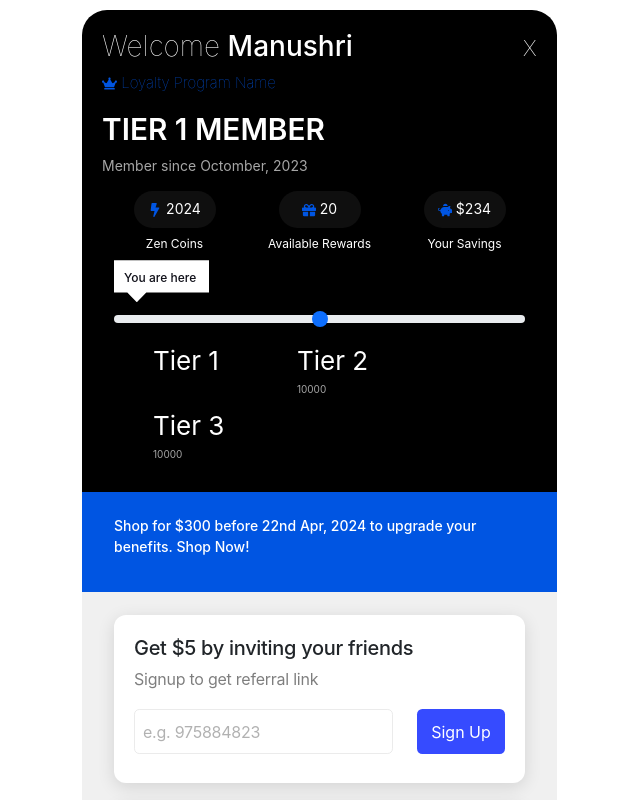
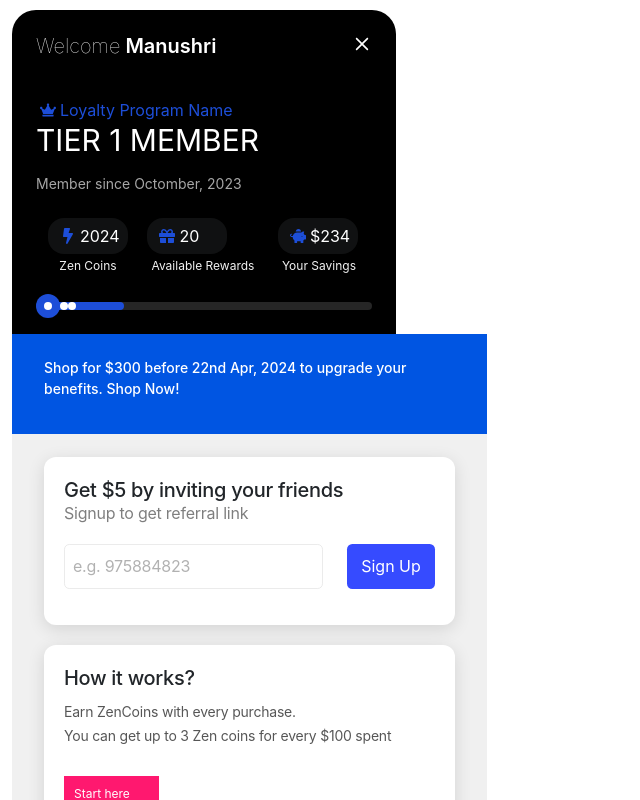
Before and after one commit to ShrutiMoradiy/new-projrct, a React (Create React App) app: page / in a window 1280 px wide. Shown: the top 800 px of the page, without its empty margins (0-640 px from the left). Built offline with nearby package versions, Linux system fonts and the light colour scheme.

Commit message:
add changes

```diff
--- a/src/App.css
+++ b/src/App.css
@@ -29,7 +29,7 @@
   padding: 20px;
   border-radius: 25px 25px 0px 0px;
 }
-span {
+/* span {
   font-weight: 100;
 }
 p {
@@ -55,7 +55,7 @@ p {
   text-align: left;
 
 }
-  /* .form-range {
+.form-range {
     margin-top: 35px;
   } */
 .form-label {
@@ -233,7 +233,6 @@ input::placeholder {
   left: 188px;
   gap: 0px;
   opacity: 0px;
-  angle: -180 deg;
 
 }
 .my-message{
--- a/src/App.js
+++ b/src/App.js
@@ -1,47 +1,57 @@
 import logo from './logo.svg';
 import './App.css';
 import { FaArrowUp, FaCheckDouble, FaCrown, FaBolt, FaGift, FaPiggyBank, FaRocketchat, FaCoins  } from "react-icons/fa";
+import { CgClose } from "react-icons/cg";
 
 function App() {
   return (
      <>
       <div className='container mt-10'>
-        <div className="App App-header">
-        <div class="row">
-          <div className='col-lg-11'>
-            <h3><span>Welcome</span> Manushri</h3>
+        <div className="bg-black w-96 rounded-t-3xl p-4">
+          <div class="flex justify-between">
+            <h3 className='text-xl leading-6 text-white font-semibold'><span className='font-thin'>Welcome</span> Manushri</h3>
+            <span className='text-white font-semibold text-xl'><CgClose /></span>
+
           </div>
-          <div className='col-lg-1'>
-            <h3><span>x</span></h3>
+          <p className='text-blue-700 flex pt-10'> <span className='p-1'> <FaCrown /> </span> Loyalty Program Name</p>
+          <h2 className='text-white text-3xl uppercase '>Tier 1 Member</h2>
+          <p className='text-sm text-white opacity-65 text-normal pt-3'>Member since Octomber, 2023</p>
+
+          <div className="container flex justify-between pt-4">
+            <div className='text-white'>
+              <button className='bg-gray-400 rounded-2xl w-20 h-9 bg-opacity-10 teaxt-center flex items-center text-center p-2'>
+              <span className='text-blue-700 p-1'> <FaBolt /> </span>2024</button>
+              <p className="text-xs tetx-normal text-center p-1 opacity-95">Zen Coins</p>
+            </div>
+
+            <div className='text-white'>
+              <button className='bg-gray-400 rounded-2xl w-20 h-9 bg-opacity-10 teaxt-center flex items-center text-center p-2'>
+              <span className='text-blue-700 p-1'> <FaGift /> </span> 20</button>
+              <p className="text-xs tetx-normal text-center p-1 opacity-95">Available Rewards</p>
+            </div>
+
+            <div className='text-white'>
+              <button className='bg-gray-400 rounded-2xl w-20 h-9 bg-opacity-10 teaxt-center flex items-center text-center p-2'>
+              <span className='text-blue-700 p-1'> <FaPiggyBank /> </span> $234</button>
+              <p className="text-xs tetx-normal text-center p-1 opacity-95">Your Savings</p>
+            </div>
+
           </div>
-         </div>
-         <p> <FaCrown /> Loyalty Program Name</p>
-          <h2>Tier 1 Member</h2>
-          <p className='tier'>Member since Octomber, 2023</p>
 
-          <div className="container text-center fns">
-            <div className="row">
-              <div className="col"><button> <span> <FaBolt /> </span>2024</button>
-                <div className="row">
-                <label className="col cont">Zen Coins</label>
-                </div>
+          <div className='bg-neutral-800 min-w-80 h-2 rounded mt-4 items-center flex'>
+            <div className='bg-blue-700 w-6 h-6 rounded-full p-2'>
+              <div className='bg-blue-700 w-20 h-2 rounded flex justify-between'>
+                <div className='bg-white w-2 h-2 rounded'></div>
               </div>
 
-              <div className="col"><button> <span> <FaGift /> </span> 20</button>
-                <div className="row">
-                  <label className="col cont">Available Rewards</label>
-                </div>
-              </div>
-              <div className="col"><button> <span> <FaPiggyBank /> </span> $234</button>
-                <div className="row">
-                  <label className="col cont">Your Savings</label>
-                </div>
-              </div>
             </div>
-        </div>
 
-        <div className="container">
-        <div class="message-box bg-white">
+            <div className='bg-white w-2 h-2 rounded'></div>
+                <div className='bg-white w-2 h-2 rounded'></div>
+          </div>
+
+        {/* <div className="container">
+          <div class="message-box bg-white">
                 <div class="my-message">
                   <p className='msg-1'>You are here</p>
                 </div>
@@ -50,7 +60,7 @@ function App() {
           <label for="customRange1" className="form-label">Tier 1 </label>
           <label for="customRange1" className="form-label">Tier 2 <span className='tier'>10000</span></label>
           <label for="customRange1" className="form-label">Tier 3 <span className='tier'>10000</span></label>
-        </div>
+        </div> */}
 
 
 
--- a/src/index.css
+++ b/src/index.css
@@ -1,3 +1,8 @@
+@tailwind base;
+@tailwind components;
+@tailwind utilities;
+
+
 body {
   margin: 0;
   font-family: -apple-system, BlinkMacSystemFont, 'Segoe UI', 'Roboto', 'Oxygen',
--- /dev/null
+++ b/tailwind.config.js
@@ -0,0 +1,10 @@
+/** @type {import('tailwindcss').Config} */
+module.exports = {
+  content: [
+    "./src/**/*.{js,jsx,ts,tsx}",
+  ],
+  theme: {
+    extend: {},
+  },
+  plugins: [],
+}
```
Also changed, not shown: package.json (+9 -1 lines), 1 other file (tests, documents, lock files or other folders).
